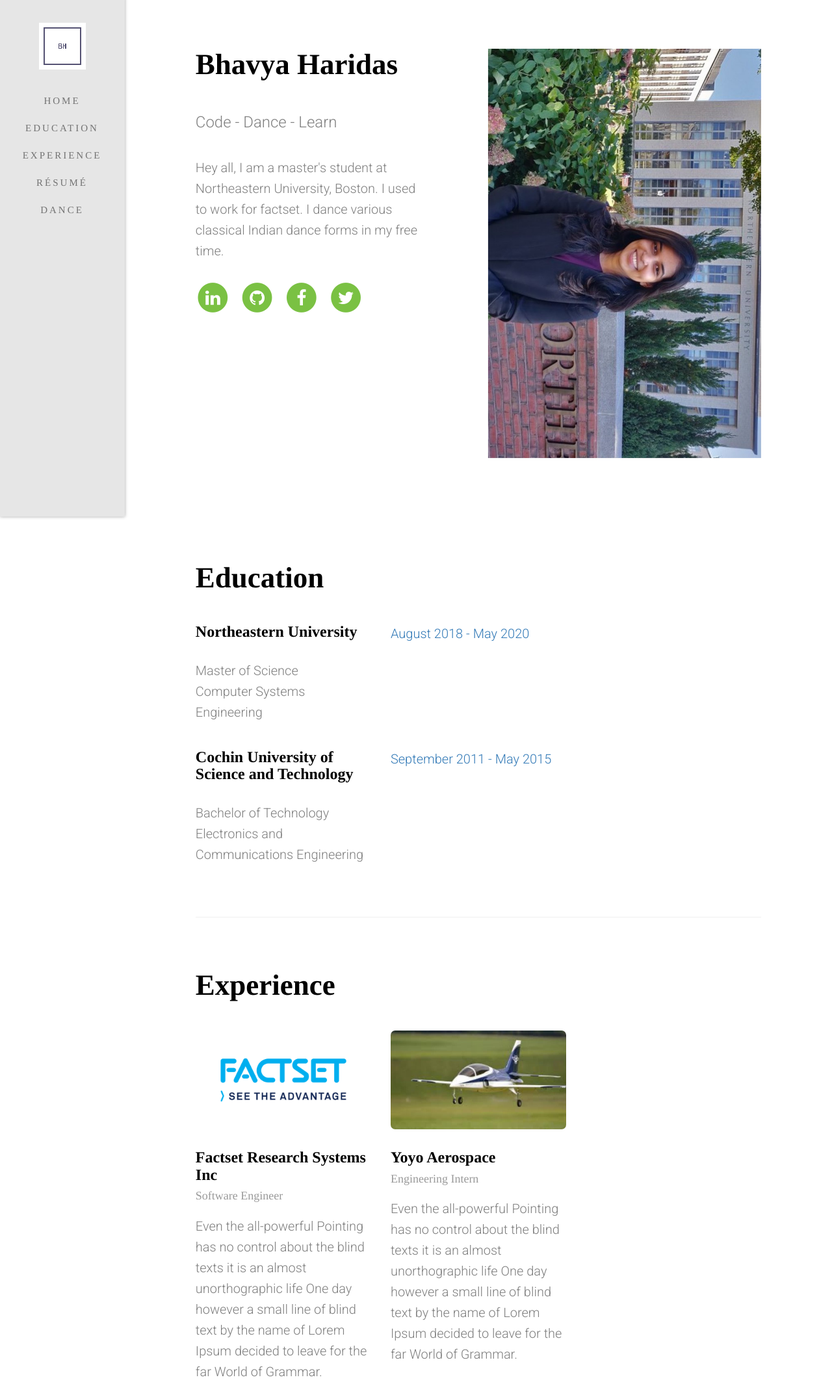
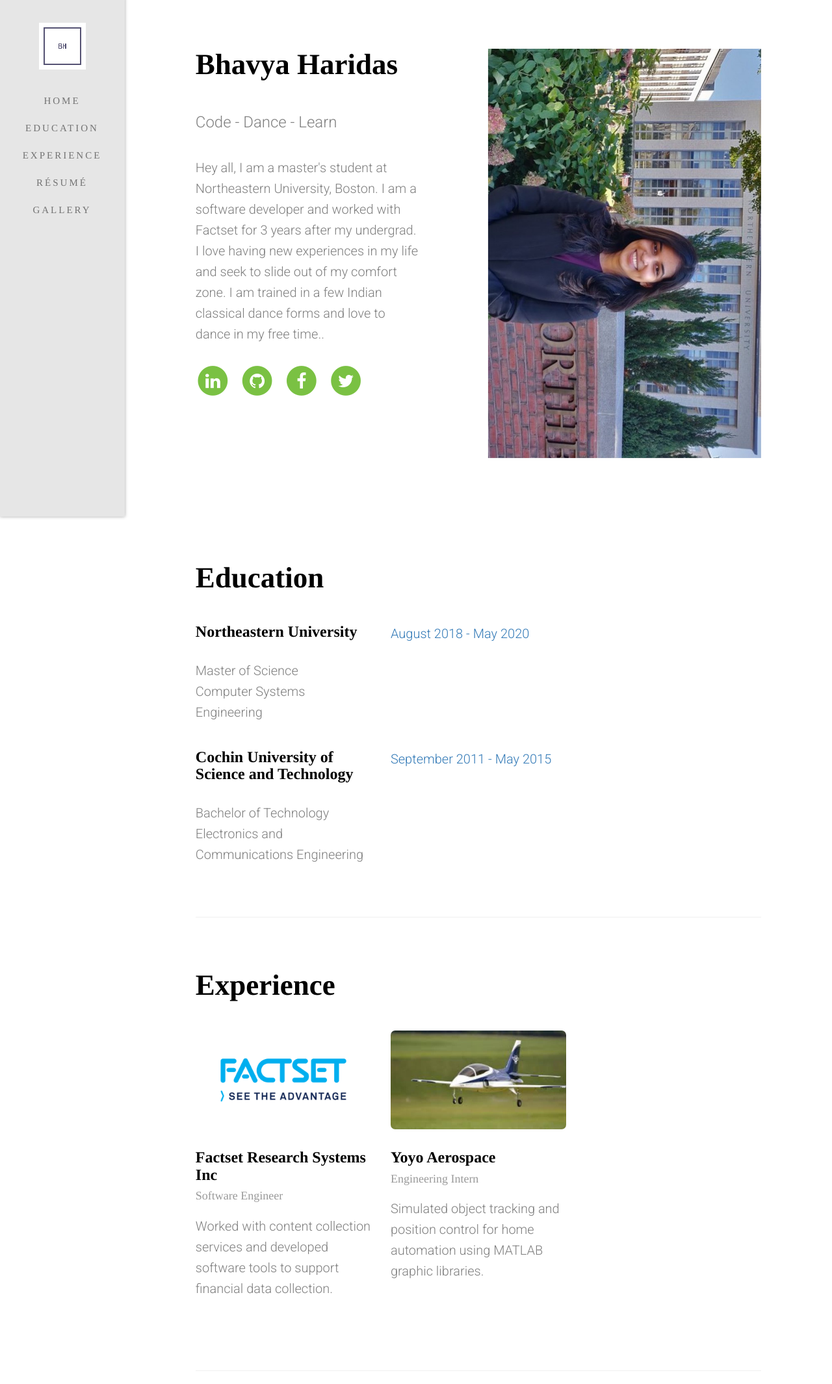
Before and after one commit to bhavyaharidas/bhavyaharidas.github.io, a plain HTML site: page index.html in a window 1280 px wide. Shown: the part 5-2135 px from the top of the page at 65% size. Drawn offline with Linux system fonts and the light colour scheme.

Commit message:
href modif

```diff
--- a/index.html
+++ b/index.html
@@ -79,7 +79,7 @@
 					<li><a href="index.html#education">Education</a></li>
 					<li><a href="index.html#experience">Experience</a></li>
 					<li><a href="resume/bhavya-resume.pdf" data-toggle="tooltip" title="Download Résumé" data-placement="bottom" download>Résumé</a></li>
-					<li><a href="dance.html">Dance</a></li>
+					<li><a href="dance.html">Gallery</a></li>
 				</ul>
 			</nav>
 		</aside>
@@ -91,7 +91,8 @@
 					<div class="col-md-5">
 						<h2 class="fh5co-heading animate-box" data-animate-effect="fadeInLeft">Bhavya Haridas</h2>
 						<p class="fh5co-lead animate-box" data-animate-effect="fadeInLeft">Code - Dance - Learn</p>
-						<p class="animate-box" data-animate-effect="fadeInLeft">Hey all, I am a master's student at Northeastern University, Boston. I used to work for factset. I dance various classical Indian dance forms in my free time.</p>
+						<p class="animate-box" data-animate-effect="fadeInLeft">Hey all, I am a master's student at Northeastern University, Boston. I am a software developer and worked with Factset for 3 years after my undergrad.
+							I love having new experiences in my life and seek to slide out of my comfort zone. I am trained in a few Indian classical dance forms and love to dance in my free time..</p>
 						<ul class="animate-box list-inline list-social-icons mb-0" data-animate-effect="fadeInLeft">
 								<li class="list-inline-item">
 									<a href="https://www.linkedin.com/in/bhavya-haridas/" data-toggle="tooltip" title="LinkedIn">
@@ -170,13 +171,13 @@
 						<img src="images/factset.png" alt="Free HTML5 Bootstrap Template" class="img-responsive">
 						<h3>Factset Research Systems Inc</h3>
 						<h4>Software Engineer</h4>
-						<p>Even the all-powerful Pointing has no control about the blind texts it is an almost unorthographic life One day however a small line of blind text by the name of Lorem Ipsum decided to leave for the far World of Grammar.</p>
+						<p>Worked with content collection services and developed software tools to support financial data collection.</p>
 					</div>
 					<div class="col-md-4 fh5co-staff">
 						<img src="images/yoyo.jpg" alt="Free HTML5 Bootstrap Template" class="img-responsive">
 						<h3>Yoyo Aerospace</h3>
 						<h4>Engineering Intern</h4>
-						<p>Even the all-powerful Pointing has no control about the blind texts it is an almost unorthographic life One day however a small line of blind text by the name of Lorem Ipsum decided to leave for the far World of Grammar.</p>
+						<p>Simulated object tracking and position control for home automation using MATLAB graphic libraries.</p>
 					</div>
 				</div>
 			</div>
```
Also changed, not shown: dance.html (+5 -5 lines).
